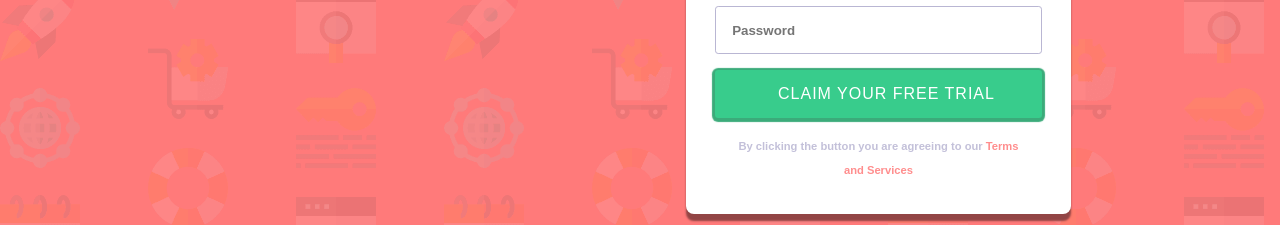
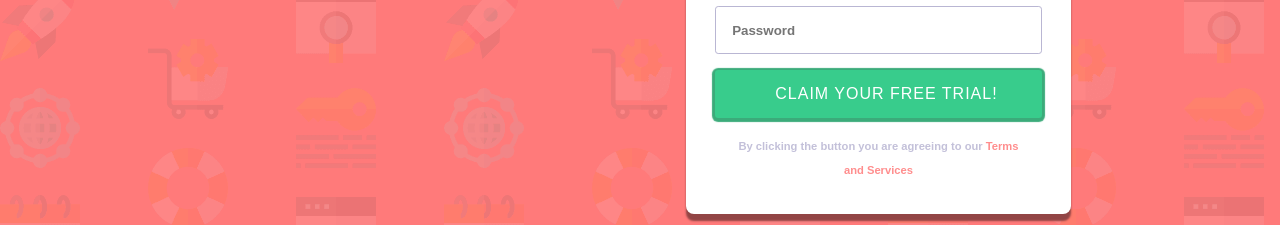
Before and after one commit to xiomaraR/reactapp, a React (Create React App) app: page / in a window 1280 px wide. Shown: the part 434-659 px from the top of the page. Built offline with nearby package versions, Linux system fonts and the light colour scheme.

Commit message:
fixing things

```diff
--- a/package.json
+++ b/package.json
@@ -14,7 +14,7 @@
   },
   "scripts": {
     "predeploy": "npm run build",
-    "deploy": "gh-pages -d build",
+    "deploy": "gh-pages -b master -d build",
     "start": "react-scripts start",
     "build": "react-scripts build",
     "test": "react-scripts test",
--- a/src/App.js
+++ b/src/App.js
@@ -27,7 +27,7 @@ function App() {
           <input id="lastName" name="lastName" type="text" placeholder="Last Name" title="Input your Last name" required />
           <input id="email" name="email" type="email" placeholder="Email Address" title="Input your email" required />
           <input id="password" name="password" type="password" placeholder="Password" title="Input any password" required />
-          <input id="formSubmit" className="btn-submit" type="submit"  value="Claim your free trial" />
+          <input id="formSubmit" className="btn-submit" type="submit"  value="Claim your free trial!" />
           <p>By clicking the button you are agreeing to our <a>Terms and Services</a></p>
         </form>
       </div>
```
